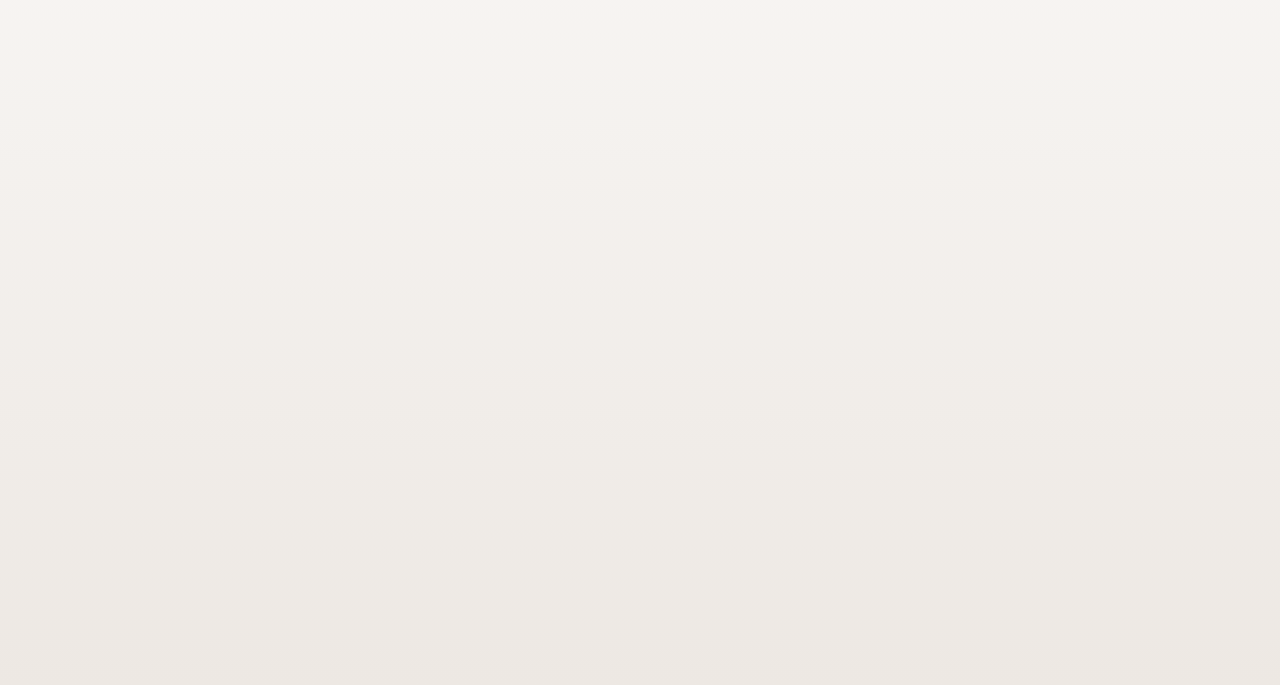
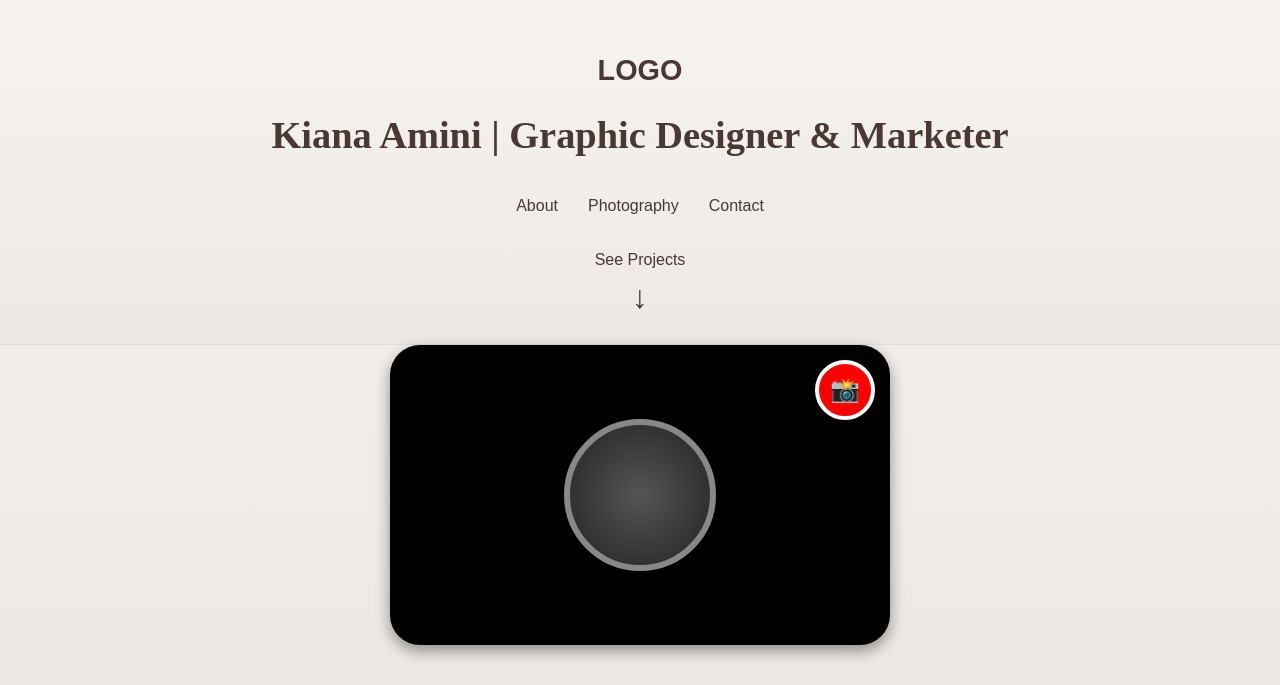
Before and after one commit to kianaamini1/portfolio-KianaAmini, a React (Vite) app: page /Photography in a window 1280 px wide. Before the commit this address had no page. Shown: the part 115-800 px from the top of the page. Built offline with nearby package versions, Linux system fonts and the light colour scheme.

Commit message:
adding photography page in header and creating page

```diff
--- a/src/App.jsx
+++ b/src/App.jsx
@@ -2,6 +2,7 @@ import React from 'react';
 import { BrowserRouter as Router, Routes, Route } from 'react-router-dom';
 import '@fortawesome/fontawesome-free/css/all.min.css';
 import WorkPage from './Pages/WorkPage';
+import Photography from './Pages/Photography';
 import AetherPage from './Pages/AetherPage';
 import EliasPage from './Pages/EliasPage';
 import HughesPage from './Pages/HughesPage';
@@ -19,6 +20,7 @@ export default function App() {
         <Route path="/projects/hughes" element={<HughesPage />} />
         <Route path="/projects/daydreaming-cover" element={<DaydreamingPage />} />
         <Route path="/projects/billie-eilish" element={<BilliePage />} />
+        <Route path="/Photography" element={<Photography/>}/>
 
         {/* Add more routes for other projects */}
       </Routes>
--- a/src/Pages/AetherPage.css
+++ b/src/Pages/AetherPage.css
@@ -1,4 +1,4 @@
-
+/* General Page Styles */
 body {
   font-family: 'Figtree', sans-serif;
   color: #4a3835;
@@ -7,22 +7,37 @@ body {
   padding: 0;
   min-height: 100vh;
   display: flex;
+  flex-direction: column;
+  align-items: stretch;
+}
+
+/* Header - Full Width Fix */
+.header {
+  width: 100vw; /* Make header span full width */
+  margin: 0;
+  padding: 20px 0;
+  background: linear-gradient(to bottom, #f8f6f4, #ede8e3);
+  text-align: center;
+  position: relative;
+  display: flex;
   justify-content: center;
   align-items: center;
 }
 
-
+/* Aether Page - Full Screen White Background */
 .aether-page {
-  width: 100%;
-  max-width: 1100px;
+  width: 100vw;
+  min-height: 100vh;
   padding: 50px;
   background: white;
-  border-radius: 12px;
-  box-shadow: 0 4px 12px rgba(0, 0, 0, 0.1);
+  box-shadow: none; /* Remove shadow since it's full width */
+  border-radius: 0; /* Remove rounded corners */
+  display: flex;
+  flex-direction: column;
+  align-items: center;
 }
 
-
-
+/* Back Button */
 .back-button {
   display: inline-block;
   font-size: 1rem;
@@ -37,9 +52,7 @@ body {
   transition: all 0.3s ease;
 }
 
-
-
-
+/* Aether Title */
 .aether-title {
   font-family: 'Playfair Display', serif;
   font-size: 2.8rem;
@@ -56,7 +69,7 @@ body {
   text-align: center;
 }
 
-
+/* Social Links */
 .social-links {
   display: flex;
   justify-content: center;
@@ -80,7 +93,7 @@ body {
   transform: scale(1.05);
 }
 
-
+/* Main Image */
 .main-image-container {
   text-align: center;
   margin-bottom: 40px;
@@ -88,16 +101,18 @@ body {
 
 .main-image {
   width: 100%;
-  max-width: 700px;
+  max-width: 900px;
   border-radius: 8px;
   box-shadow: 0 4px 12px rgba(0, 0, 0, 0.1);
 }
 
-
+/* Content Sections */
 .content-section {
-  max-width: 850px;
+  width: 100%;
+  max-width: 1100px;
   margin: 60px auto;
   text-align: left;
+  padding: 20px;
 }
 
 .section-title {
@@ -114,10 +129,10 @@ body {
   color: #555;
   margin-top: 30px;
   margin-bottom: 30px;
-  max-width: 750px;
+  max-width: 100%; /* Ensures full width within container */
 }
 
-
+/* Quote */
 .quote {
   font-size: 1.2rem;
   font-style: italic;
@@ -125,7 +140,7 @@ body {
   background-color: rgba(74, 56, 53, 0.08);
   padding: 20px 30px;
   border-left: 5px solid #4a3835;
-  max-width: 800px;
+  max-width: 100%;
   margin: 60px auto;
   border-radius: 8px;
   box-shadow: 0 4px 10px rgba(0, 0, 0, 0.05);
@@ -136,7 +151,7 @@ body {
   text-align: left;
   margin: 20px auto;
   padding-left: 25px;
-  max-width: 750px;
+  max-width: 100%;
   font-size: 1.1rem;
   color: #555;
 }
@@ -145,6 +160,7 @@ body {
   margin-bottom: 12px;
 }
 
+/* Checklist */
 .checklist li {
   display: flex;
   align-items: center;
--- a/src/Pages/DaydreamingPage.css
+++ b/src/Pages/DaydreamingPage.css
@@ -150,3 +150,7 @@ body {
   color: #777;
   text-align: center;
 }
+
+.daydreaming-list {
+  text-align: left;
+}
--- /dev/null
+++ b/src/Pages/Photography.css
@@ -0,0 +1,122 @@
+/* General Layout */
+.content-container {
+    text-align: center;
+    padding: 40px;
+    color: #4a3835;
+}
+
+/* Camera Container */
+.camera-container {
+    display: flex;
+    flex-direction: column;
+    align-items: center;
+    justify-content: flex-start;
+    height: auto;
+    position: relative;
+
+}
+
+/* Camera UI */
+.camera {
+    width: 500px; /* Increased size */
+    height: 300px; /* Increased size */
+    background: black;
+    border-radius: 30px;
+    position: relative;
+    display: flex;
+    justify-content: center;
+    align-items: center;
+    box-shadow: 0 6px 15px rgba(0, 0, 0, 0.4);
+}
+
+.lens {
+    width: 140px; /* Increased size */
+    height: 140px; /* Increased size */
+    background: radial-gradient(circle, #555, #222);
+    border-radius: 50%;
+    border: 6px solid #888;
+}
+
+/* Shutter Button */
+.shutter-btn {
+    width: 60px; /* Increased size */
+    height: 60px; /* Increased size */
+    font-size: 24px;
+    background: red;
+    border-radius: 50%;
+    position: absolute;
+    top: 15px;
+    right: 15px;
+    cursor: pointer;
+    border: 4px solid white;
+    transition: background 0.3s ease-in-out, transform 0.2s ease;
+}
+
+.shutter-btn:hover {
+    background: darkred;
+    transform: scale(1.1);
+}
+
+/* 3D Rotating Gallery - Fully Centered & No Movement */
+.gallery-container {
+    width: 100vw;
+    height: 100vh;
+
+    left: 0;
+    background: #f8f6f4;
+    perspective: 1200px;
+    overflow: hidden; /* Prevents scrolling */
+}
+
+.gallery-container.active {
+    display: flex; /* Only show when activated */
+}
+
+.gallery {
+    width: 400px; /* Increased size */
+    height: 400px; /* Increased size */
+
+    transform-style: preserve-3d;
+    animation: rotate 20s linear infinite;
+
+}
+
+/* Individual Images */
+.gallery-item {
+    width: 150px; /* Increased size */
+    height: 150px; /* Increased size */
+    position: absolute;
+    top: 50%;
+    left: 50%;
+
+    border-radius: 8px;
+    color: white;
+    font-size: 18px;
+    display: flex;
+    justify-content: center;
+    align-items: center;
+    font-weight: bold;
+    box-shadow: 0 5px 15px rgba(0, 0, 0, 0.2);
+}
+
+/* Spacing the images further apart */
+.gallery-item:nth-child(1) { transform: rotateY(0deg) translateZ(600px); }
+.gallery-item:nth-child(2) { transform: rotateY(36deg) translateZ(600px); }
+.gallery-item:nth-child(3) { transform: rotateY(72deg) translateZ(600px); }
+.gallery-item:nth-child(4) { transform: rotateY(108deg) translateZ(600px); }
+.gallery-item:nth-child(5) { transform: rotateY(144deg) translateZ(600px); }
+.gallery-item:nth-child(6) { transform: rotateY(180deg) translateZ(600px); }
+.gallery-item:nth-child(7) { transform: rotateY(216deg) translateZ(600px); }
+.gallery-item:nth-child(8) { transform: rotateY(252deg) translateZ(600px); }
+.gallery-item:nth-child(9) { transform: rotateY(288deg) translateZ(600px); }
+.gallery-item:nth-child(10) { transform: rotateY(324deg) translateZ(600px); }
+
+/* Slow Auto-Rotate Animation */
+@keyframes rotate {
+    from {
+        transform: rotateY(0deg);
+    }
+    to {
+        transform: rotateY(360deg);
+    }
+}
--- /dev/null
+++ b/src/Pages/Photography.jsx
@@ -0,0 +1,42 @@
+import React, { useState } from "react";
+import Header from "../components/Header";
+import "./photography.css";
+
+const images = [
+  "#FF5733", "#33FF57", "#3357FF", "#FFD700", "#FF33A8",
+  "#8A2BE2", "#FF4500", "#228B22", "#1E90FF", "#DC143C"
+];
+
+export default function Photography() {
+  const [showGallery, setShowGallery] = useState(false);
+
+  const handleClick = () => {
+    setShowGallery(true); // Show gallery and hide camera
+  };
+
+  return (
+    <div>
+      <Header />
+
+
+      <div className="camera-container">
+        {!showGallery ? (
+          <div className="camera">
+            <div className="lens"></div>
+            <button onClick={handleClick} className="shutter-btn">📸</button>
+          </div>
+        ) : (
+          <div className="gallery-container">
+            <div className="gallery">
+              {images.map((color, index) => (
+                <div key={index} className="gallery-item" style={{ backgroundColor: color }}>
+                  {index + 1}
+                </div>
+              ))}
+            </div>
+          </div>
+        )}
+      </div>
+    </div>
+  );
+}
--- a/src/components/Header.jsx
+++ b/src/components/Header.jsx
@@ -1,8 +1,10 @@
 import React from 'react';
-import { Link } from 'react-router-dom';
+import { Link, useLocation } from 'react-router-dom';
 import '../index.css';
 
 export default function Header() {
+  const location = useLocation(); // Get current page route
+
   return (
     <header className="header">
       <div className="header-content">
@@ -12,11 +14,19 @@ export default function Header() {
         <h1 className="header-title">Kiana Amini | Graphic Designer & Marketer</h1>
         <nav className="nav-menu">
           <Link to="/about" className="nav-item">About</Link>
-          <Link to="/work" className="nav-item">Projects</Link>
+
+          {/* Change "Photography" to "Projects" when on the Photography page */}
+          {location.pathname === "/photography" ? (
+            <Link to="/" className="nav-item">Projects</Link>
+
+
+          ) : (
+            <Link to="/photography" className="nav-item">Photography</Link>
+          )}
+
           <Link to="/contact" className="nav-item">Contact</Link>
         </nav>
       </div>
-
 
       <div className="scroll-down">
         <span>See Projects</span>
```
